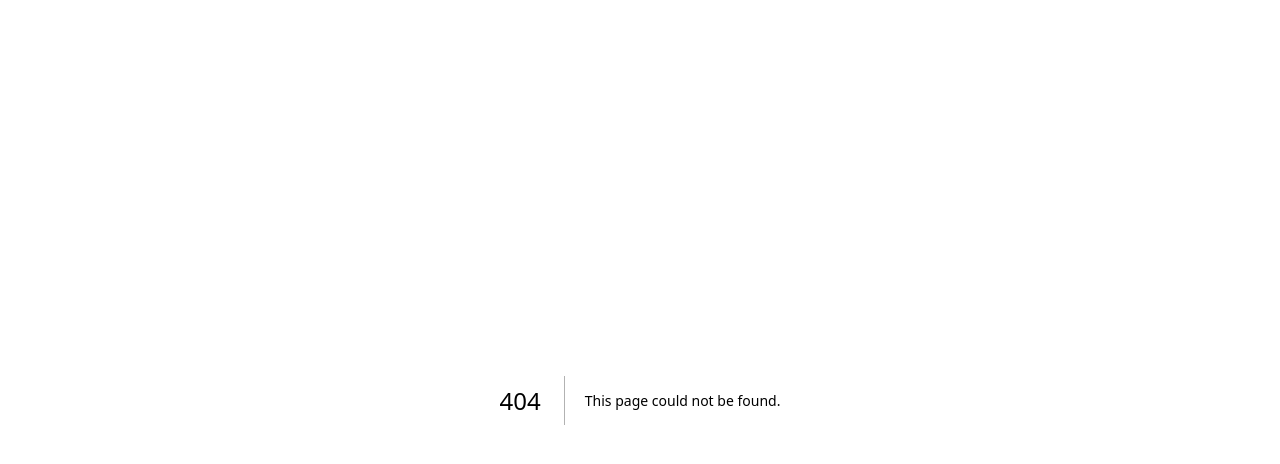
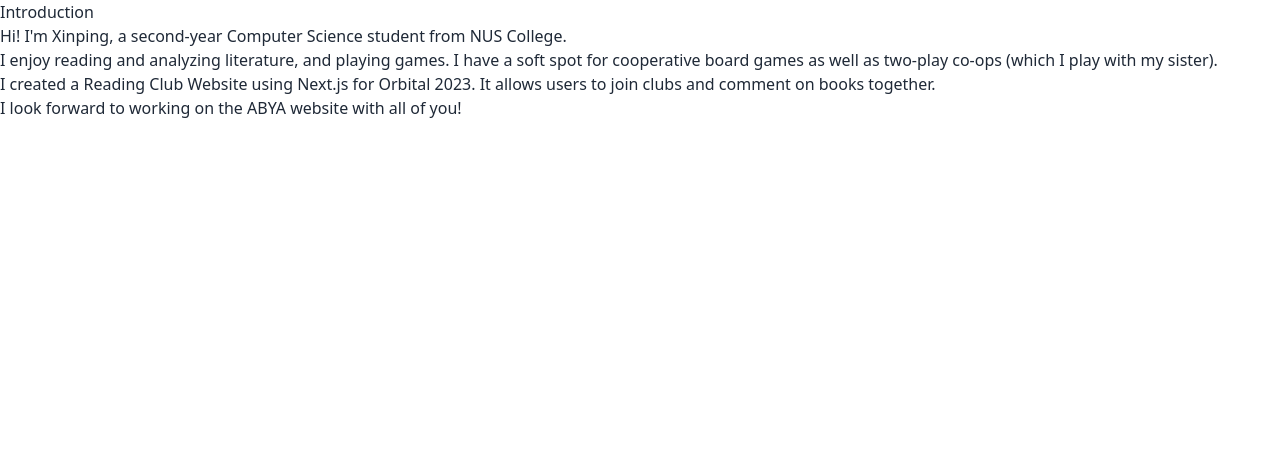
Before and after one commit to aseanbya/ABYAWebsite, a Next.js app: page /docs/xinping in a window 1280 px wide. Before the commit this address had no page. Shown: the top 464 px of the page. Built offline with nearby package versions, Linux system fonts and the light colour scheme.

Commit message:
docs: add xinping intro

```diff
--- /dev/null
+++ b/src/pages/docs/xinping.mdx
@@ -0,0 +1,11 @@
+# Introduction
+
+Hi! I'm Xinping, a second-year Computer Science student from NUS College.
+
+I enjoy reading and analyzing literature, and playing games. I have a soft spot for cooperative board games as
+well as two-play co-ops (which I play with my sister).
+
+I created a [Reading Club Website](https://thereadingroom.vercel.app) using Next.js for Orbital 2023. It allows users
+to join clubs and comment on books together.
+
+I look forward to working on the ABYA website with all of you!
```
Also changed, not shown: 1 other file (tests, documents, lock files or other folders).
